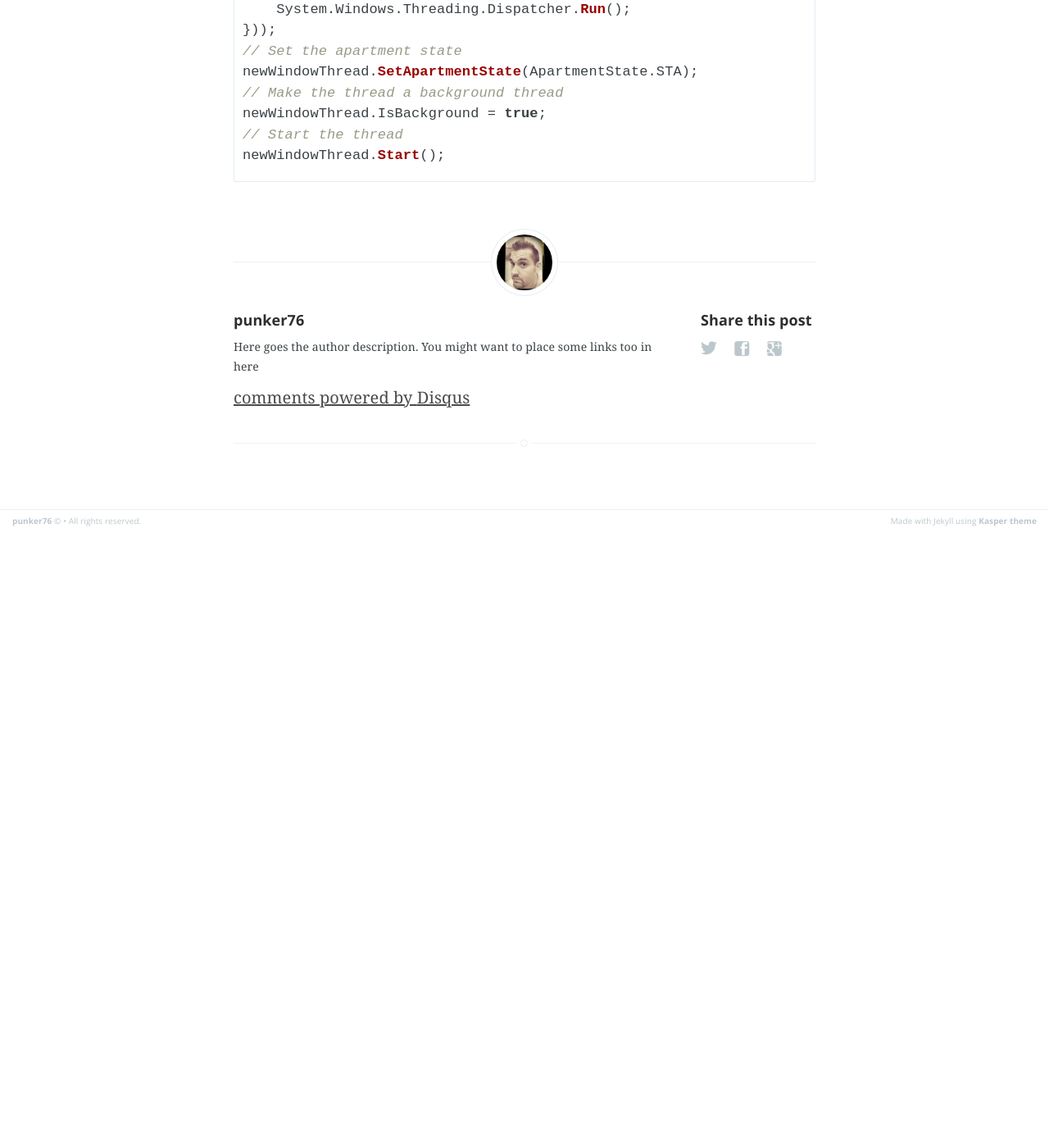
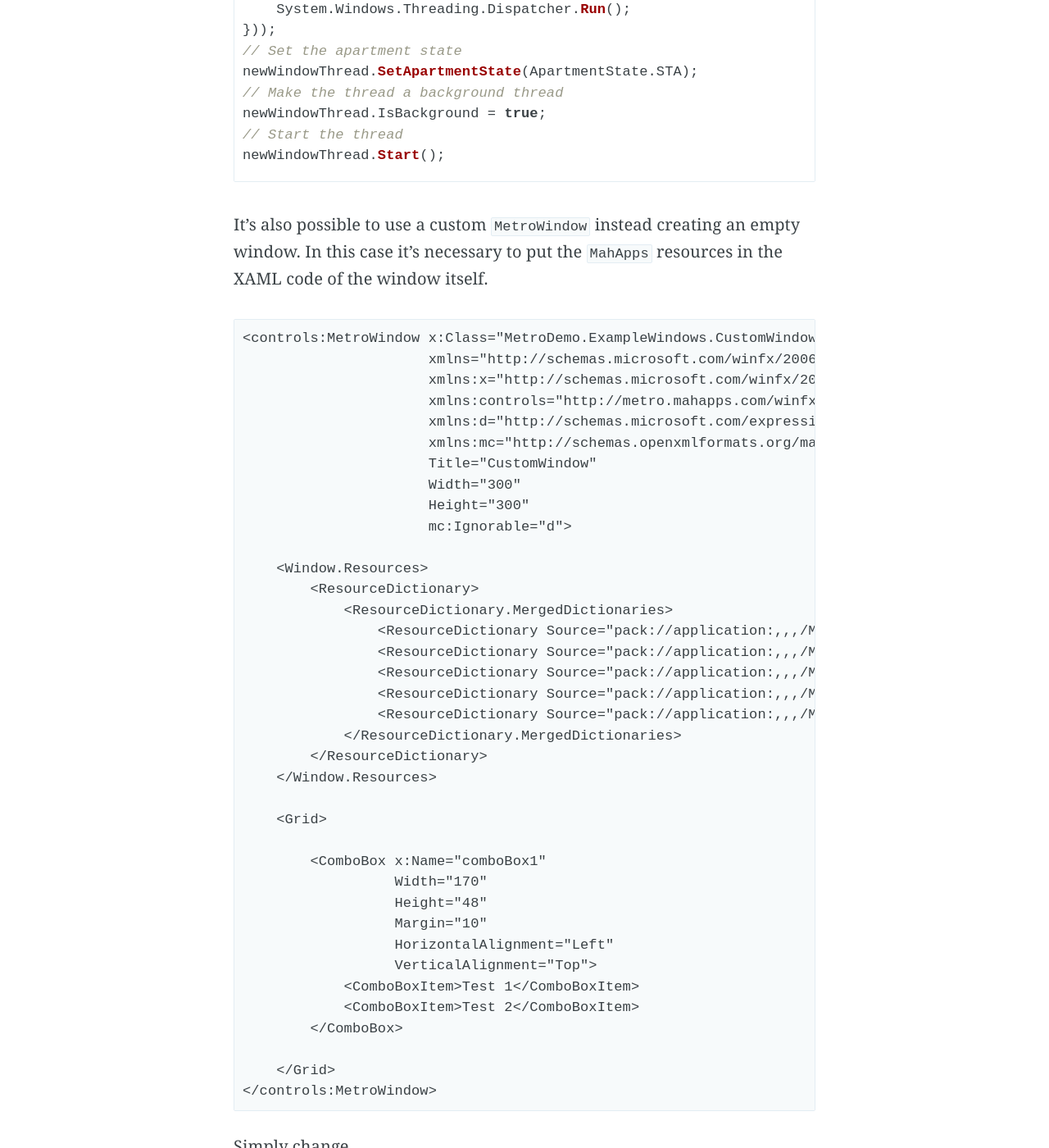
Before and after one commit to punker76/jekyll.jkarger.de, a Jekyll site: the page built from _posts/2016-01-22-create-new-mahapps-window-in-separate-thread.markdown, in a window 1280 px wide and 1400 px high, scrolled down 1765 px. Shown: the whole window at 82% size. Built offline with Jekyll 4.4.1, drawn with Linux system fonts in a browser that asks for light colours; Markdown is read by kramdown in place of the engine named in the settings; comment, search, counter and statistics services are not loaded; before the commit the page ends 2414 px from its top, so only the background shows below that; some of the changed text lies outside the part shown.

Commit message:
Update 2016-01-22-create-new-mahapps-window-in-separate-thread.markdown

````diff
--- a/_posts/2016-01-22-create-new-mahapps-window-in-separate-thread.markdown
+++ b/_posts/2016-01-22-create-new-mahapps-window-in-separate-thread.markdown
@@ -62,3 +62,53 @@ newWindowThread.IsBackground = true;
 // Start the thread
 newWindowThread.Start();
 ```
+
+It's also possible to use a custom `MetroWindow` instead creating an empty window. In this case it's necessary to put the `MahApps` resources in the XAML code of the window itself.
+
+```xaml
+<controls:MetroWindow x:Class="MetroDemo.ExampleWindows.CustomWindow"
+                      xmlns="http://schemas.microsoft.com/winfx/2006/xaml/presentation"
+                      xmlns:x="http://schemas.microsoft.com/winfx/2006/xaml"
+                      xmlns:controls="http://metro.mahapps.com/winfx/xaml/controls"
+                      xmlns:d="http://schemas.microsoft.com/expression/blend/2008"
+                      xmlns:mc="http://schemas.openxmlformats.org/markup-compatibility/2006"
+                      Title="CustomWindow"
+                      Width="300"
+                      Height="300"
+                      mc:Ignorable="d">
+
+    <Window.Resources>
+        <ResourceDictionary>
+            <ResourceDictionary.MergedDictionaries>
+                <ResourceDictionary Source="pack://application:,,,/MahApps.Metro;component/Styles/Controls.xaml" />
+                <ResourceDictionary Source="pack://application:,,,/MahApps.Metro;component/Styles/Fonts.xaml" />
+                <ResourceDictionary Source="pack://application:,,,/MahApps.Metro;component/Styles/Colors.xaml" />
+                <ResourceDictionary Source="pack://application:,,,/MahApps.Metro;component/Styles/Accents/Red.xaml" />
+                <ResourceDictionary Source="pack://application:,,,/MahApps.Metro;component/Styles/Accents/BaseLight.xaml" />
+            </ResourceDictionary.MergedDictionaries>
+        </ResourceDictionary>
+    </Window.Resources>
+
+    <Grid>
+
+        <ComboBox x:Name="comboBox1"
+                  Width="170"
+                  Height="48"
+                  Margin="10"
+                  HorizontalAlignment="Left"
+                  VerticalAlignment="Top">
+            <ComboBoxItem>Test 1</ComboBoxItem>
+            <ComboBoxItem>Test 2</ComboBoxItem>
+        </ComboBox>
+
+    </Grid>
+</controls:MetroWindow>
+```
+
+Simply change
+
+```csharp
+var testWindow = new CustomWindow()
+```
+
+![2016-01-22_16h12_04](https://cloud.githubusercontent.com/assets/658431/12514416/87ab92a0-c123-11e5-9948-26dabf1fad13.png)
````
